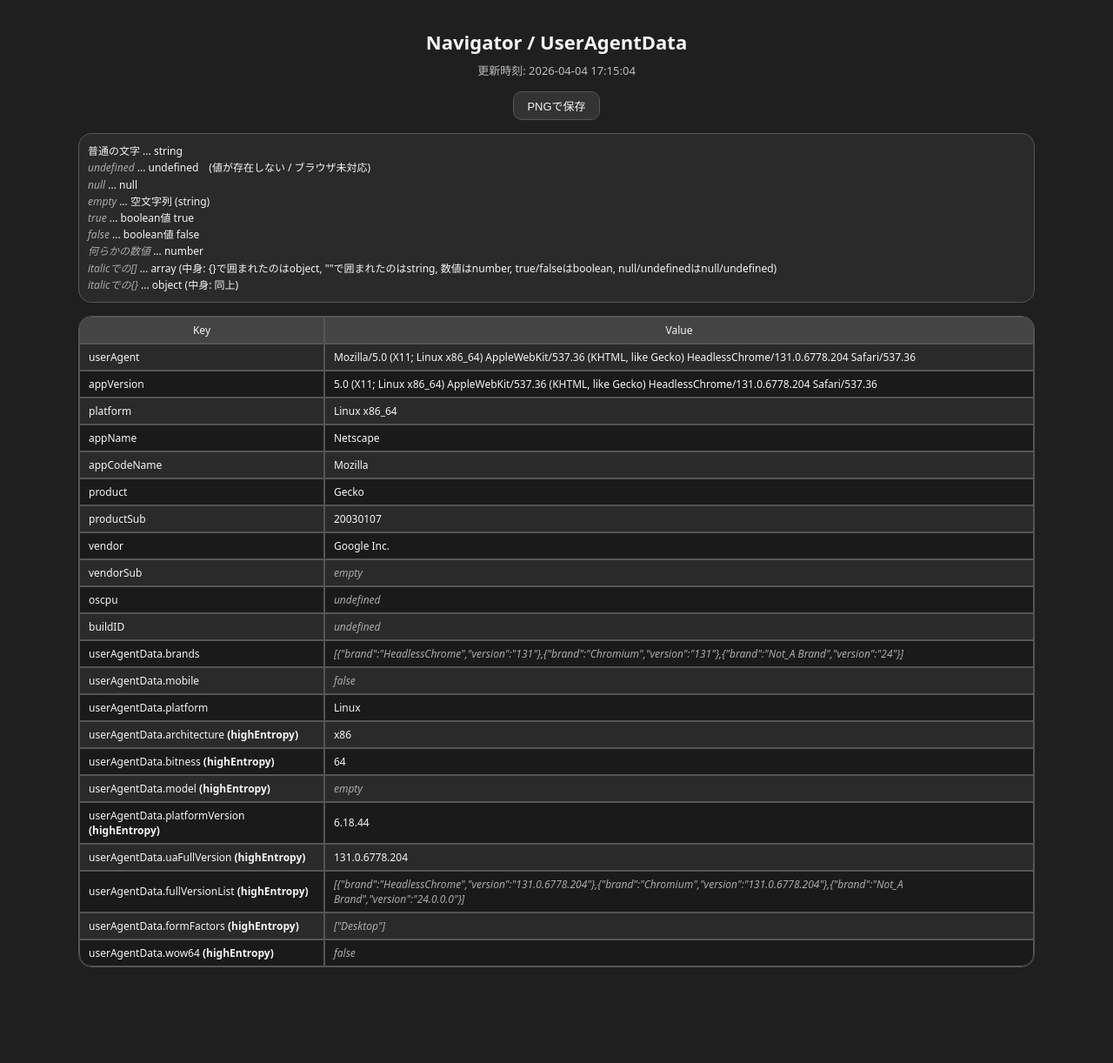
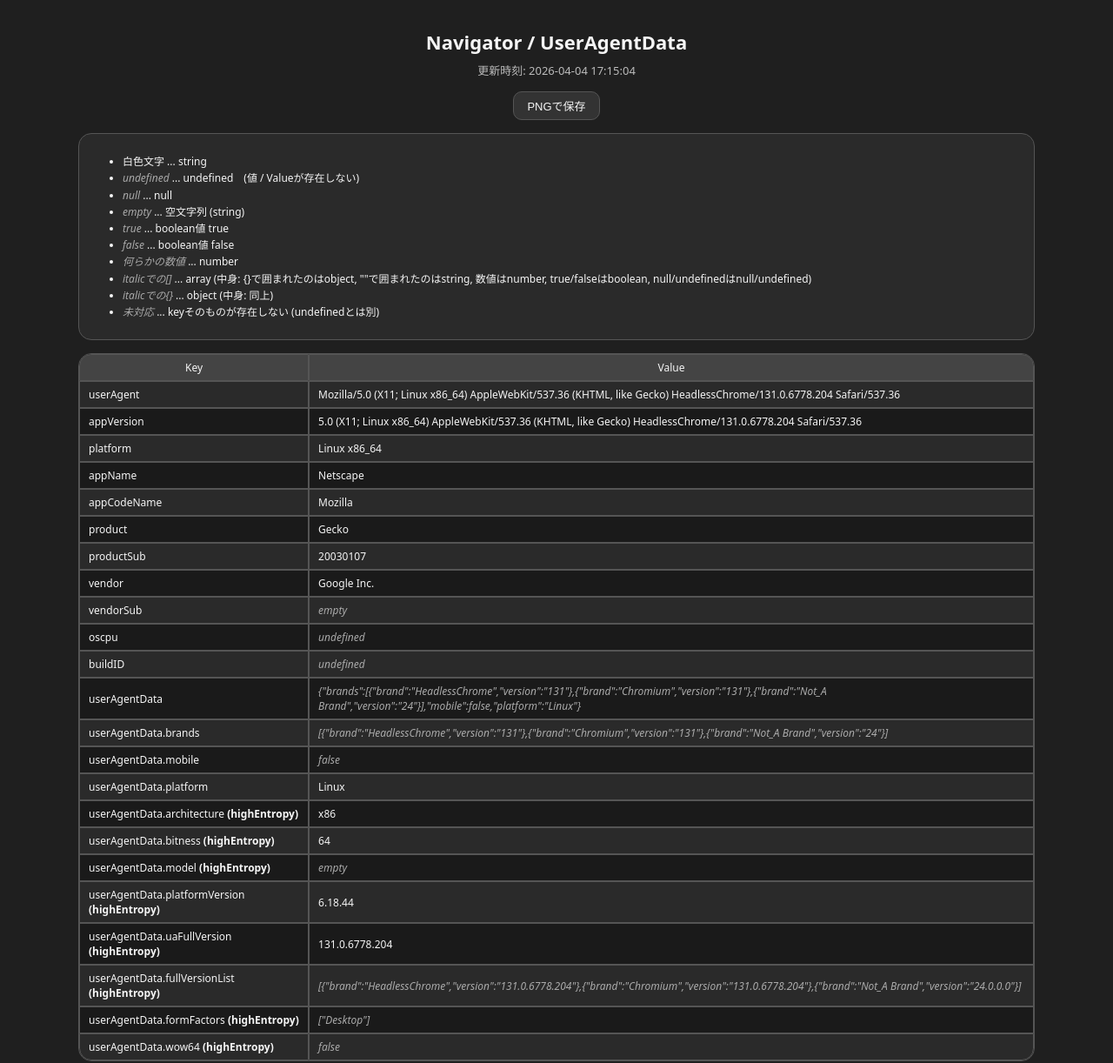
Before and after one commit to yuuu-000/info, a plain HTML site: page navi.html in a window 1280 px wide. Shown: the whole page at 87% size. Before the commit the page ends 1127 px from the top, so only its background shows below. Drawn offline with nearby package versions, Linux system fonts and the light colour scheme.

Commit message:
Update navi.html

```diff
--- a/navi.html
+++ b/navi.html
@@ -170,15 +170,18 @@
     <button id="savePng">PNGで保存</button>
 
     <div class="legend">
-        普通の文字 ... string<br>
-        <i>undefined</i> ... undefined　(値が存在しない / ブラウザ未対応)<br>
-        <i>null</i> ... null<br>
-        <i>empty</i> ... 空文字列 (string)<br>
-        <i>true</i> ... boolean値 true<br>
-        <i>false</i> ... boolean値 false<br>
-        <i>何らかの数値</i> ... number<br>
-        <i>italicでの[]</i> ... array (中身: {}で囲まれたのはobject, ""で囲まれたのはstring, 数値はnumber, true/falseはboolean, null/undefinedはnull/undefined)<br>
-        <i>italicでの{}</i> ... object (中身: 同上)
+        <ul>
+            <li> 白色文字 ... string
+            <li><i>undefined</i> ... undefined　(値 / Valueが存在しない)
+            <li><i>null</i> ... null
+            <li><i>empty</i> ... 空文字列 (string)
+            <li><i>true</i> ... boolean値 true
+            <li><i>false</i> ... boolean値 false
+            <li><i>何らかの数値</i> ... number
+            <li><i>italicでの[]</i> ... array (中身: {}で囲まれたのはobject, ""で囲まれたのはstring, 数値はnumber, true/falseはboolean, null/undefinedはnull/undefined)
+            <li><i>italicでの{}</i> ... object (中身: 同上)
+            <li><i>未対応</i> ... keyそのものが存在しない (undefinedとは別)
+        </ul>
     </div>
 
     <table>
@@ -207,12 +210,25 @@
             { label: "vendorSub", getValue: () => navigator.vendorSub },
             { label: "oscpu", getValue: () => navigator.oscpu },
             { label: "buildID", getValue: () => navigator.buildID },
-            { label: "userAgentData.brands", getValue: () => navigator.userAgentData?.brands },
-            { label: "userAgentData.mobile", getValue: () => navigator.userAgentData?.mobile },
-            { label: "userAgentData.platform", getValue: () => navigator.userAgentData?.platform }
+            { label: "userAgentData", getValue: () => uaData("") },
+            { label: "userAgentData.brands", getValue: () => uaData("brands") },
+            { label: "userAgentData.mobile", getValue: () => uaData("mobile") },
+            { label: "userAgentData.platform", getValue: () => uaData("platform") }
         ];
 
         const rows = {};
+
+        function uaData(key) {
+            if ("userAgentData" in navigator) {
+                if (!key) {
+                    return navigator.userAgentData;
+                } else {
+                    return navigator.userAgentData[key];
+                }
+            } else {
+                return "<i>userAgentData 未対応</i>";
+            }
+        }
 
         function formatValue(value) {
             if (value === undefined) {
@@ -249,16 +265,7 @@
         keys.forEach(k => createRow(k.label));
 
         async function updateUA() {
-            const highKeys = [
-                "architecture",
-                "bitness",
-                "model",
-                "platformVersion",
-                "uaFullVersion",
-                "fullVersionList",
-                "formFactors",
-                "wow64"
-            ];
+            const highKeys = [ "architecture", "bitness", "model", "platformVersion", "uaFullVersion", "fullVersionList", "formFactors", "wow64" ];
 
             if (navigator.userAgentData?.getHighEntropyValues) {
                 const high = await navigator.userAgentData.getHighEntropyValues(highKeys);
```
